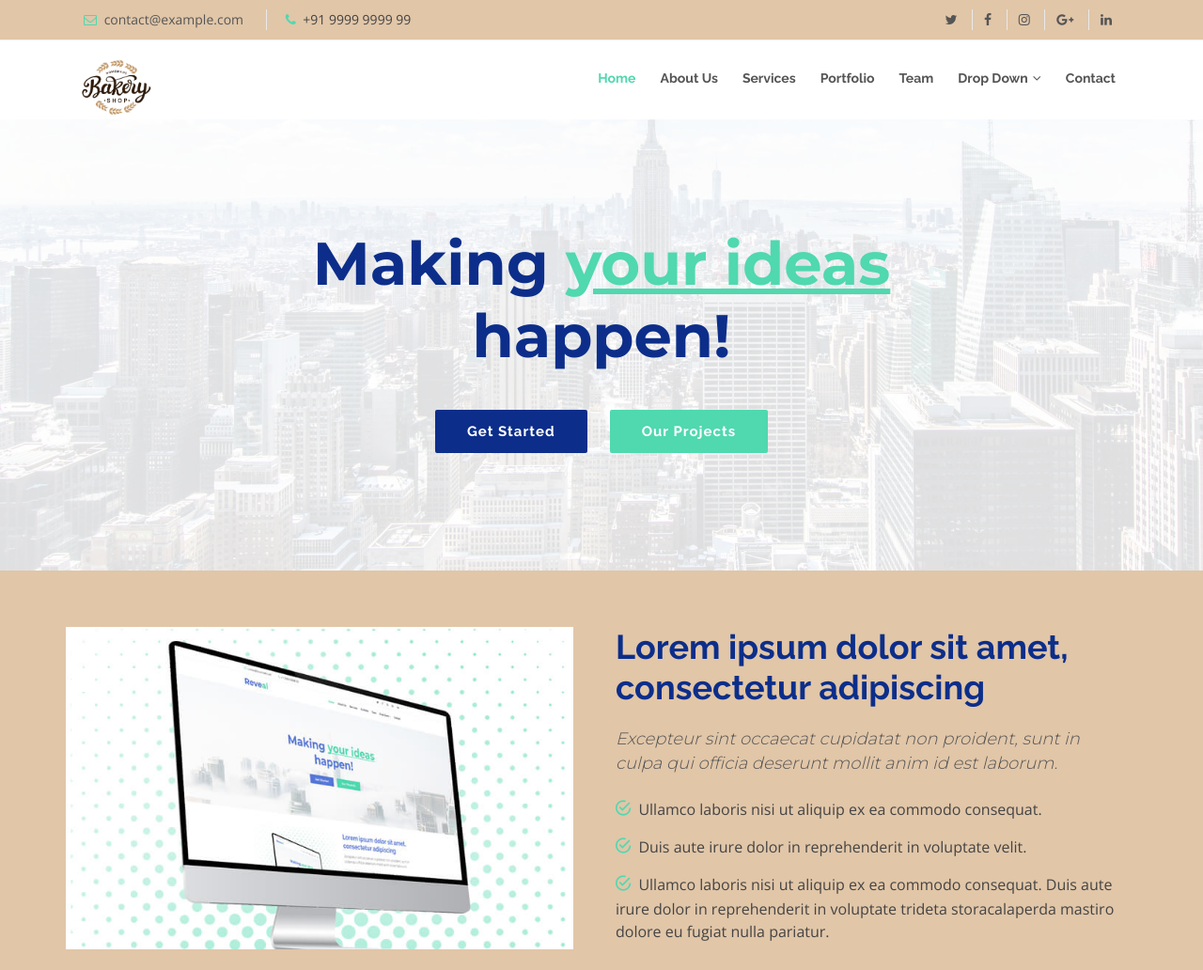
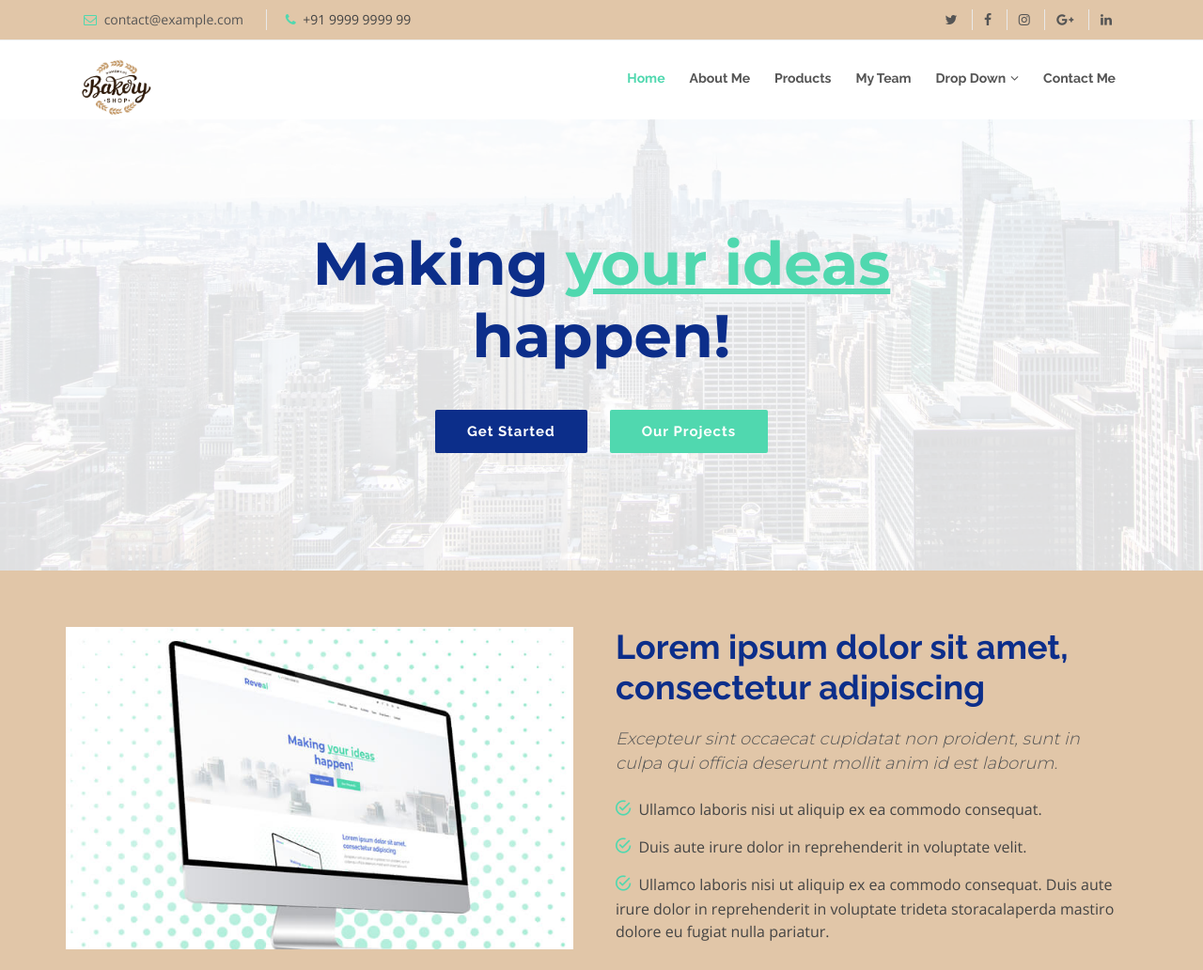
Before and after one commit to pinakiwb/freshbooks, a plain HTML site: page index.html in a window 1280 px wide. Shown: the top 1032 px of the page at 94% size. Drawn offline with nearby package versions, Linux system fonts and the light colour scheme; files whose address does not match are found by name.

Commit message:
Update index.html

```diff
--- a/index.html
+++ b/index.html
@@ -66,10 +66,10 @@
       <nav id="nav-menu-container">
         <ul class="nav-menu">
           <li class="menu-active"><a href="#body">Home</a></li>
-          <li><a href="#about">About Us</a></li>
-          <li><a href="#services">Services</a></li>
-          <li><a href="#portfolio">Portfolio</a></li>
-          <li><a href="#team">Team</a></li>
+          <li><a href="#about">About Me</a></li>
+          <li><a href="#services">Products</a></li>
+          <!-- <li><a href="#portfolio">Portfolio</a></li> -->
+          <li><a href="#team">My Team</a></li>
           <li class="menu-has-children"><a href="">Drop Down</a>
             <ul>
               <li><a href="#">Drop Down 1</a></li>
@@ -78,7 +78,7 @@
               <li><a href="#">Drop Down 5</a></li>
             </ul>
           </li>
-          <li><a href="#contact">Contact</a></li>
+          <li><a href="#contact">Contact Me</a></li>
         </ul>
       </nav><!-- #nav-menu-container -->
     </div>
```
